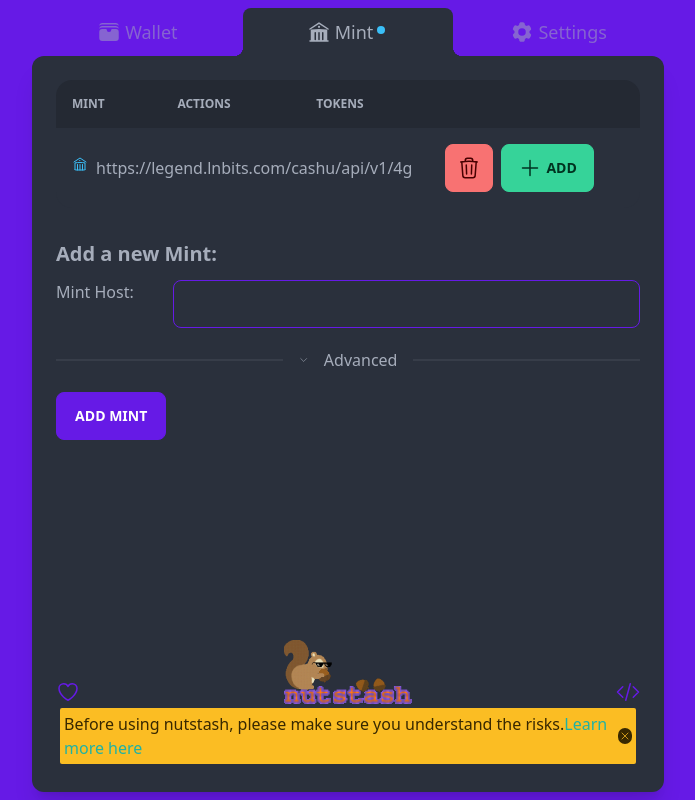
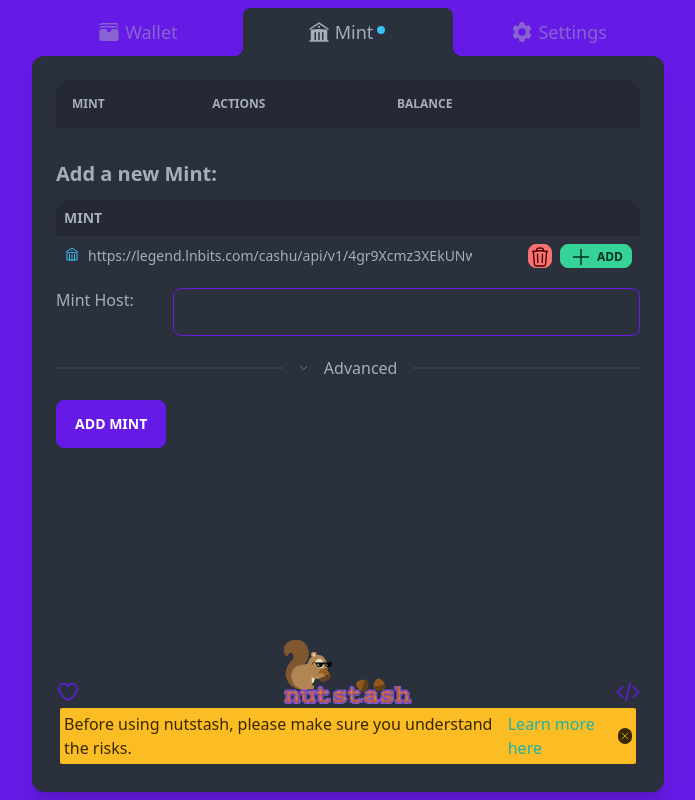
Before and after one commit to gandlafbtc/nutstash-wallet, a SvelteKit app: page / in a window 1280 px wide. Both pictures are taken after a click on the button "Mint". Shown: the whole page, without its empty margins (292-987 px from the left). Built offline with nearby package versions, Linux system fonts and the light colour scheme.

Commit message:
ux fixes and url updates

```diff
--- a/src/comp/Setting.svelte
+++ b/src/comp/Setting.svelte
@@ -6,6 +6,8 @@
 	import NostrRelayModal from './elements/NostrRelayModal.svelte';
 	import NostrSettings from './elements/NostrSettings.svelte';
 	import ResetHistoryButton from './elements/ResetHistoryButton.svelte';
+
+	let isShowDangerzone = false
 
 	const setTheme = (t: string) => {
 		theme.set(t);
@@ -50,13 +52,27 @@
 		<div  class="divider col-span-5">Nostr</div>
 
 		<NostrSettings></NostrSettings>
-		<div  class="divider col-span-5">Dangerzone</div>
+		<div  class="divider col-span-5 flex">
+			<div>
+				<button on:click={()=>isShowDangerzone=!isShowDangerzone}>
+					<svg xmlns="http://www.w3.org/2000/svg" fill="none" viewBox="0 0 24 24" stroke-width="1.5" stroke="currentColor" class="w-4 h-4 transition-transform {isShowDangerzone?'rotate-90':''}">
+						<path stroke-linecap="round" stroke-linejoin="round" d="M8.25 4.5l7.5 7.5-7.5 7.5" />
+					  </svg>
+
+				</button>
+			</div>
+			<p>
+				Dangerzone
+			</p>
+		</div>
+		{#if isShowDangerzone}
 		<div class="col-span-1">
 			<label for="delete-history-button">Delete History</label>
 		</div>
 		<div class="col-span-4">
 			<ResetHistoryButton />
 		</div>
+		{/if}
 	</div>
 </div>
 <NostrRelayModal></NostrRelayModal>
--- a/src/comp/elements/Code.svelte
+++ b/src/comp/elements/Code.svelte
@@ -1,5 +1,5 @@
 <div class="w-6 h-6">
-	<a href="https://bitbucket.org/gandlaf21" class="link link-primary">
+	<a href="https://github.com/gandlafbtc/nutstash-wallet" class="link link-primary">
 		<svg
 			xmlns="http://www.w3.org/2000/svg"
 			fill="none"
--- a/src/comp/mint/Mint.svelte
+++ b/src/comp/mint/Mint.svelte
@@ -62,7 +62,7 @@
 					<tr>
 						<th>Mint</th>
 						<th>Actions</th>
-						<th>Tokens</th>
+						<th>Balance</th>
 						<th />
 					</tr>
 				</thead>
@@ -72,20 +72,16 @@
 							<td colspan="4"> no mints added so far. </td>
 						</tr>
 					{/if}
-					{#each $mints.sort((a, b) => {
-						return a === b ? 0 : a ? 1 : -1;
-					}) as mint, mintIndex}
+					{#each $mints as mint, mintIndex}
 						{#if mint.isAdded}
 							<Minting {mint} {mintIndex} />
 							<MintRow {mint} {mintIndex} />
-						{:else}
-							<MintRowAdd {mint} {mintIndex} />
 						{/if}
 					{/each}
 				</tbody>
 			</table>
 		</div>
-		{#if $mints.length > 1}
+		{#if $mints.filter(m=> m.isAdded).length > 1}
 		<div class="flex w-full items-center justify-center">
 
 			<button class="btn btn-lg btn-info flex gap-2" on:click={()=>active='swap'}>
@@ -99,6 +95,24 @@
 		{/if}
 		<div class="pt-5">
 			<p class="text-xl font-bold">Add a new Mint:</p>
+		</div>
+		<div class="max-h-56">
+			<table class="table table-compact table-zebra table-auto w-full">
+				<!-- head -->
+				<thead>
+					<tr>
+						<th>Mint</th>
+						<th class="max-w-min"></th>
+					</tr>
+				</thead>
+				<tbody>
+					{#each $mints as mint, mintIndex}
+						{#if !mint.isAdded}
+							<MintRowAdd {mint} {mintIndex} />
+						{/if}
+					{/each}
+				</tbody>
+			</table>
 		</div>
 		<div class="grid grid-cols-5 gap-2">
 			<div class="col-span-5 grid grid-cols-5">
--- a/src/comp/mint/MintRowAdd.svelte
+++ b/src/comp/mint/MintRowAdd.svelte
@@ -1,8 +1,6 @@
 <script lang="ts">
 	import { mints } from '../../stores/mints';
 	import type { Mint } from '../../model/mint';
-	import { token } from '../../stores/tokens';
-	import { getAmountForTokenSet, getTokensForMint } from '../util/walletUtils';
 
 	export let mintIndex: number;
 	export let mint: Mint;
@@ -20,7 +18,7 @@
 </script>
 
 <tr class="hover">
-	<td colspan="3" class="overflow-clip max-w-xs">
+	<td class="">
 		<div class="flex gap-2">
 			<div class="w-4 h-4 flex">
 				<svg
@@ -53,13 +51,13 @@
 					/>
 				</svg>
 			</div>
-			<div class="overflow-scroll scrollbar-hide">
+			<div class=" overflow-scroll scrollbar-hide w-40 sm:w-64 md:w-80 lg:w-96">
 				{mint.mintURL}
 			</div>
 		</div>
 	</td>
-	<td class="flex gap-2">
-		<button class="btn btn-square btn-error flex gap-1" on:click={() => removeMint()}>
+	<td class="flex gap-2 justify-end">
+		<button class="btn btn-square btn-xs btn-error flex gap-1" on:click={() => removeMint()}>
 			<svg
 				xmlns="http://www.w3.org/2000/svg"
 				fill="none"
@@ -75,7 +73,7 @@
 				/>
 			</svg>
 		</button>
-		<button class="btn btn-success flex gap-1" on:click={addMint}>
+		<button class="btn btn-success btn-xs flex gap-1" on:click={addMint}>
 			<svg
 				xmlns="http://www.w3.org/2000/svg"
 				fill="none"
@@ -86,7 +84,6 @@
 			>
 				<path stroke-linecap="round" stroke-linejoin="round" d="M12 4.5v15m7.5-7.5h-15" />
 			</svg>
-			Add</button
-		>
+			Add</button>
 	</td>
 </tr>
--- a/src/routes/+page.svelte
+++ b/src/routes/+page.svelte
@@ -141,10 +141,11 @@
 					<div class="col-span-2 m-1 rounded-sm bg-warning p-1 flex justify-between items-center">
 						<div class="flex gap-1">
 							<p class="text-warning-content">
-								{$message}<a href="https://nutstash.app/risks" class="link-hover link-accent">
-									Learn more here</a
-								>
-							</p>
+									{$message}
+								</p>
+								<a href="https://nutstash.app/risks" class="link-hover link-accent">
+									Learn more here
+								</a>
 						</div>
 						<button
 							class="w-4 h-4 rounded-full bg-warning-content flex items-center justify-center"
```
